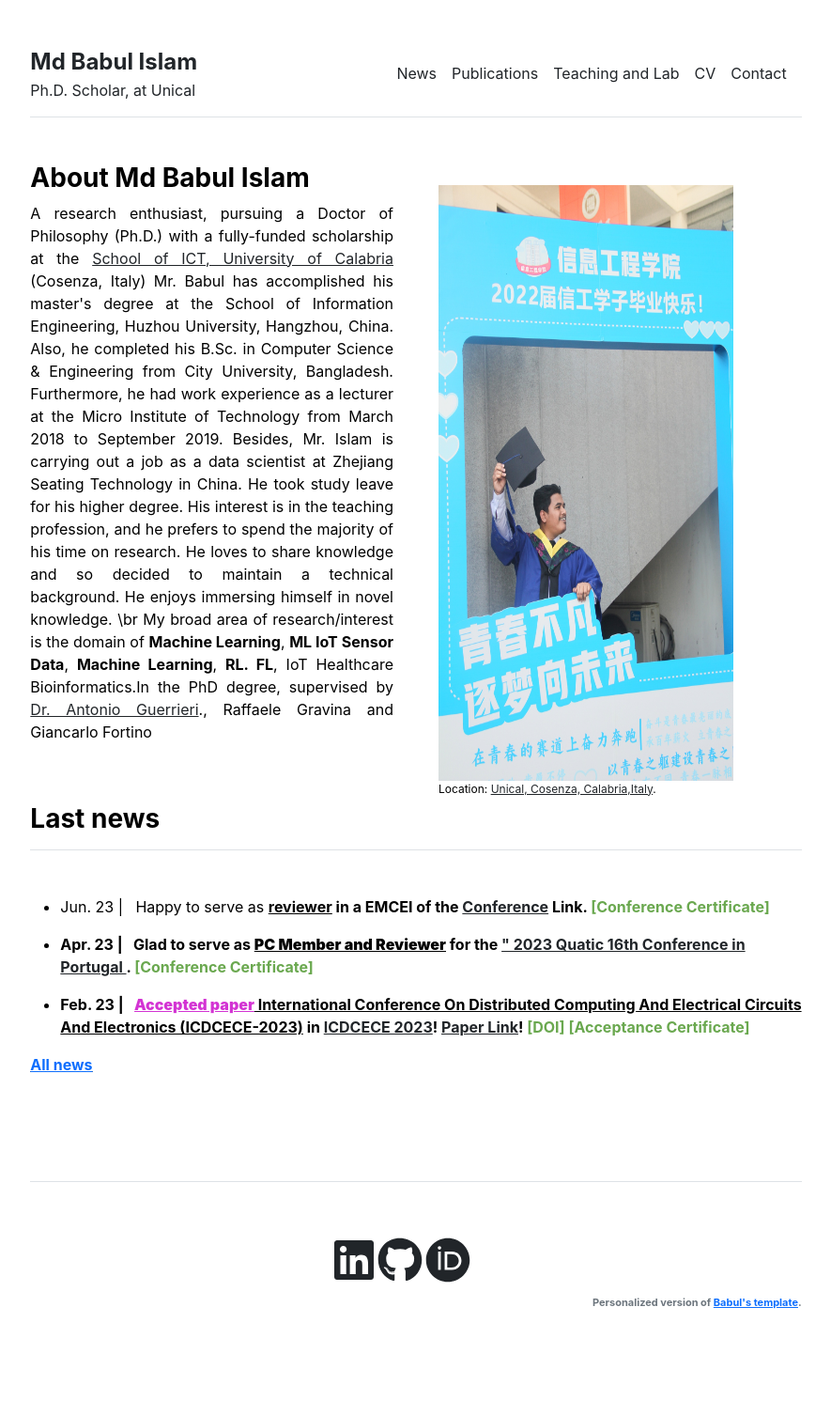
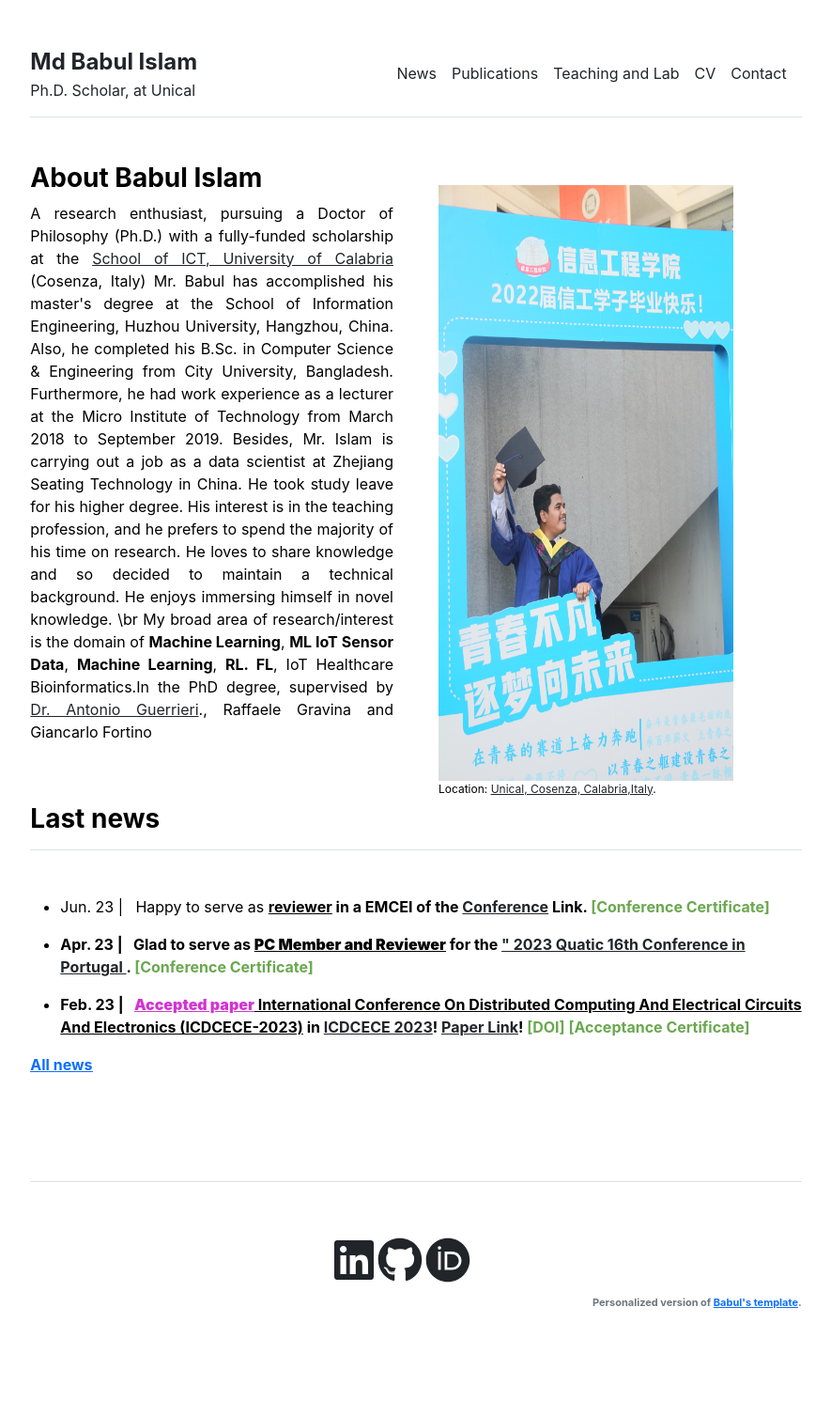
Before and after one commit to babulcseian/babulcseian.github.io, a Jekyll site: the page built from index.md, in a window 1280 px wide. Shown: the whole page at 94% size, without its empty margins (197-1082 px from the left). Built offline with Jekyll 4.4.1, drawn with Linux system fonts in a browser that asks for light colours; a style sheet for code colours, icons or effects is not loaded.

Commit message:
Update home.html

```diff
--- a/_layouts/home.html
+++ b/_layouts/home.html
@@ -3,7 +3,7 @@ layout: default
 ---
 <div class="row g-5 mb-5">
   <div class="col-md-6">
-    <h3 class="fw-bold">About Md Babul Islam</h3>
+    <h3 class="fw-bold">About Babul Islam</h3>
     <p align="justify"> A research enthusiast, pursuing a Doctor of Philosophy (Ph.D.) with a fully-funded scholarship at the <a class="other" href='https://dottorato.dimes.unical.it/students/md-babul-islam'>School of ICT, University of Calabria</a> (Cosenza, Italy)
 Mr. Babul has accomplished his master's degree at the School of Information Engineering, Huzhou University, Hangzhou, China.
 Also, he completed his B.Sc. in Computer Science & Engineering from City University, Bangladesh.
```
